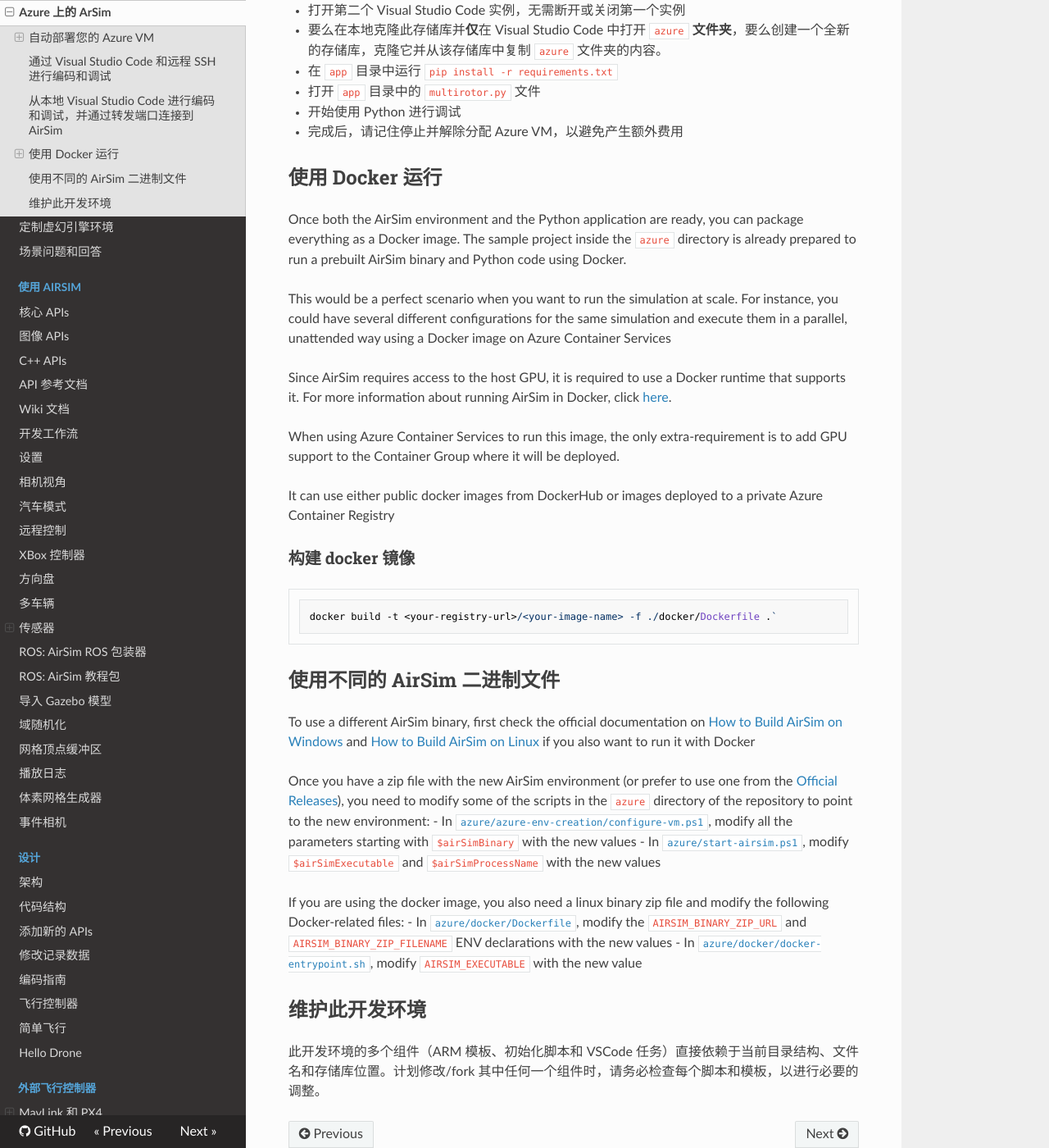
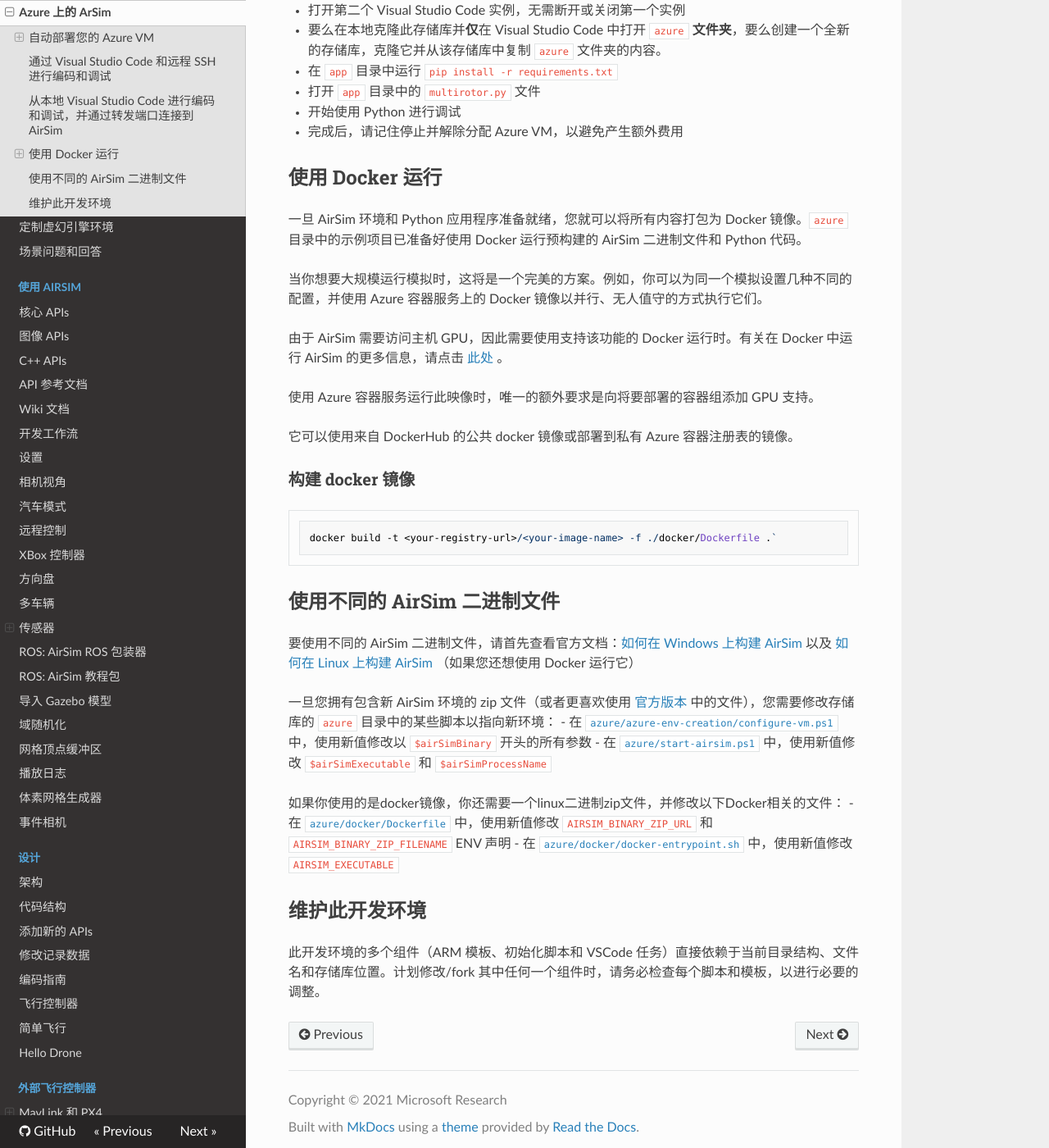
Before and after one commit to nongfu212/air_doc, an MkDocs documentation site: the page built from docs/azure.md, in a window 1280 px wide and 1400 px high, scrolled down 1839 px. Shown: the whole window at 82% size. Built offline with MkDocs 1.6.1, drawn with Linux system fonts in a browser that asks for light colours; nearby versions of some CDN libraries.

Commit message:
使用 Docker 运行

```diff
--- a/docs/azure.md
+++ b/docs/azure.md
@@ -52,15 +52,20 @@
 
 ## 使用 Docker 运行
 
-Once both the AirSim environment and the Python application are ready, you can package everything as a Docker image. The sample project inside the `azure` directory is already prepared to run a prebuilt AirSim binary and Python code using Docker.
+一旦 AirSim 环境和 Python 应用程序准备就绪，您就可以将所有内容打包为 Docker 镜像。`azure` 目录中的示例项目已准备好使用 Docker 运行预构建的 AirSim 二进制文件和 Python 代码。
 
-This would be a perfect scenario when you want to run the simulation at scale. For instance, you could have several different configurations for the same simulation and execute them in a parallel, unattended way using a Docker image on Azure Container Services
 
-Since AirSim requires access to the host GPU, it is required to use a Docker runtime that supports it. For more information about running AirSim in Docker, click [here](docker_ubuntu.md).
+当你想要大规模运行模拟时，这将是一个完美的方案。例如，你可以为同一个模拟设置几种不同的配置，并使用 Azure 容器服务上的 Docker 镜像以并行、无人值守的方式执行它们。
 
-When using Azure Container Services to run this image, the only extra-requirement is to add GPU support to the Container Group where it will be deployed.
 
-It can use either public docker images from DockerHub or images deployed to a private Azure Container Registry
+由于 AirSim 需要访问主机 GPU，因此需要使用支持该功能的 Docker 运行时。有关在 Docker 中运行 AirSim 的更多信息，请点击 [此处](docker_ubuntu.md) 。
+
+
+使用 Azure 容器服务运行此映像时，唯一的额外要求是向将要部署的容器组添加 GPU 支持。
+
+
+它可以使用来自 DockerHub 的公共 docker 镜像或部署到私有 Azure 容器注册表的镜像。
+
 
 ### 构建 docker 镜像
 
@@ -70,15 +75,18 @@
 
 ## 使用不同的 AirSim 二进制文件
 
-To use a different AirSim binary, first check the official documentation on [How to Build AirSim on Windows](build_windows.md) and [How to Build AirSim on Linux](build_linux.md) if you also want to run it with Docker
+要使用不同的 AirSim 二进制文件，请首先查看官方文档：[如何在 Windows 上构建 AirSim](build_windows.md)  以及 [如何在 Linux 上构建 AirSim](build_linux.md) （如果您还想使用 Docker 运行它）
 
-Once you have a zip file with the new AirSim environment (or prefer to use one from the [Official Releases](https://github.com/microsoft/AirSim/releases)), you need to modify some of the scripts in the `azure` directory of the repository to point to the new environment:
-- In [`azure/azure-env-creation/configure-vm.ps1`](https://github.com/microsoft/AirSim/blob/main/azure/azure-env-creation/configure-vm.ps1), modify all the parameters starting with `$airSimBinary` with the new values
-- In [`azure/start-airsim.ps1`](https://github.com/microsoft/AirSim/blob/main/azure/start-airsim.ps1), modify `$airSimExecutable` and `$airSimProcessName` with the new values
 
-If you are using the docker image, you also need a linux binary zip file and modify the following Docker-related files:
-- In [`azure/docker/Dockerfile`](https://github.com/microsoft/AirSim/blob/main/azure/docker/Dockerfile), modify the `AIRSIM_BINARY_ZIP_URL` and `AIRSIM_BINARY_ZIP_FILENAME` ENV declarations with the new values
-- In [`azure/docker/docker-entrypoint.sh`](https://github.com/microsoft/AirSim/blob/main/azure/docker/docker-entrypoint.sh), modify `AIRSIM_EXECUTABLE` with the new value
+一旦您拥有包含新 AirSim 环境的 zip 文件（或者更喜欢使用 [官方版本](https://github.com/microsoft/AirSim/releases) 中的文件），您需要修改存储库的 `azure` 目录中的某些脚本以指向新环境：
+- 在 [`azure/azure-env-creation/configure-vm.ps1`](https://github.com/microsoft/AirSim/blob/main/azure/azure-env-creation/configure-vm.ps1) 中，使用新值修改以 `$airSimBinary` 开头的所有参数
+- 在 [`azure/start-airsim.ps1`](https://github.com/microsoft/AirSim/blob/main/azure/start-airsim.ps1) 中，使用新值修改 `$airSimExecutable` 和 `$airSimProcessName`
+
+
+如果你使用的是docker镜像，你还需要一个linux二进制zip文件，并修改以下Docker相关的文件：
+- 在 [`azure/docker/Dockerfile`](https://github.com/microsoft/AirSim/blob/main/azure/docker/Dockerfile) 中，使用新值修改 `AIRSIM_BINARY_ZIP_URL` 和 `AIRSIM_BINARY_ZIP_FILENAME` ENV 声明
+- 在 [`azure/docker/docker-entrypoint.sh`](https://github.com/microsoft/AirSim/blob/main/azure/docker/docker-entrypoint.sh) 中，使用新值修改 `AIRSIM_EXECUTABLE`
+
 
 ## 维护此开发环境
 
```
